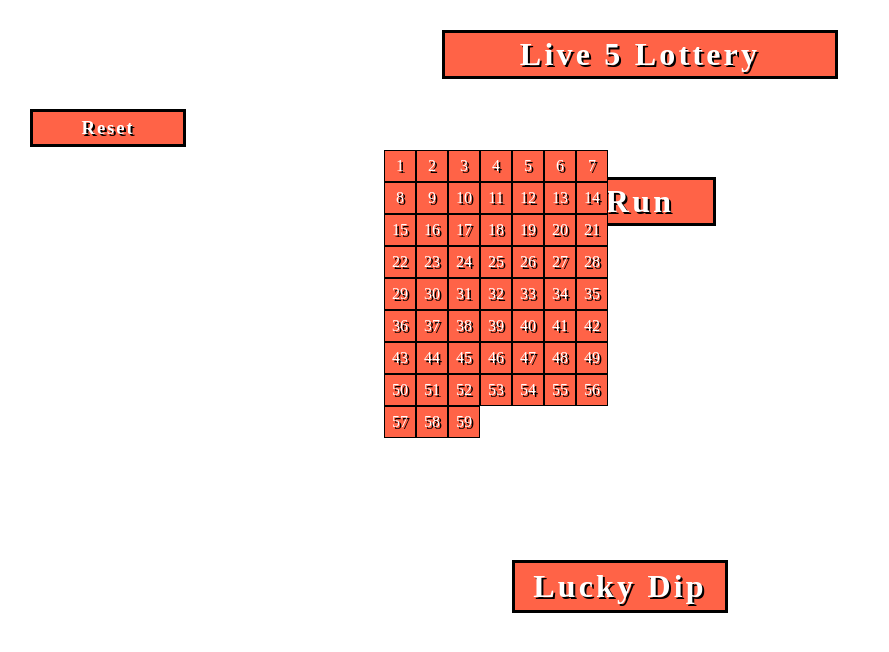
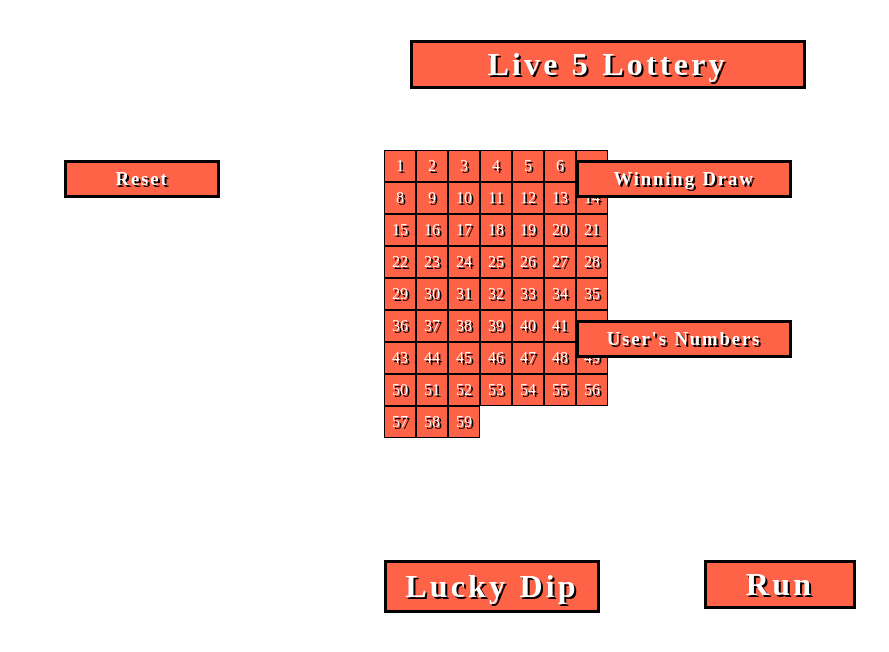
Before and after one commit to Chazalaz/Live5_Lottery, a plain HTML site: page index.html in a window 1280 px wide. Shown: the whole page, without its empty margins (0-889 px from the left). Drawn offline with Linux system fonts and the light colour scheme.

Commit message:
Changed layout

```diff
--- a/css/styles.css
+++ b/css/styles.css
@@ -15,23 +15,27 @@ header h1{
     background-color: tomato;
     border: 3px solid black;
     width: 30%;
-    margin: 30px auto;
     padding: 3px;
     text-align: center;
     letter-spacing: 0.1em;
+    position: fixed;
+    left: 32%;
+    top: 5%;
 }
 
 /* Buttons */
 
 #button_run{
     background-color: tomato;
-    margin: 30px auto;
     border: 3px solid black;
     width: 140px;
     text-align: center;
     letter-spacing: 0.1em;
     padding: 3px;
     transition: 0.3s;
+    position: fixed;
+    left: 55%;
+    top: 70%;
 }
 
 #button_run:hover{
@@ -44,12 +48,14 @@ header h1{
 #reset_page{
     background-color: tomato;
     border: 3px solid black;
-    margin: 30px;
     width: 140px;
     text-align: center;
     letter-spacing: 0.1em;
     padding: 5px;
     transition: 0.3s;
+    position: fixed;
+    left: 5%;
+    top: 20%;
 }
 
 #reset_page:hover{
@@ -68,8 +74,8 @@ header h1{
     letter-spacing: 0.1em;
     padding: 5px;
     transition: 0.3s;
-    position: absolute;
-    left: 40%;
+    position: fixed;
+    left: 30%;
     top: 70%;
 }
 
@@ -88,7 +94,7 @@ header h1{
     width: calc(60px * 4);
     margin: 30px auto;
     left: 30% auto;
-    position: absolute;
+    position: fixed;
     left: 30%;
     top: 15%;
 }
@@ -97,28 +103,32 @@ header h1{
     /*border: 1px solid red;*/
     width: calc(60px * 10);
     margin: 30px auto;
-    position: absolute;
+    position: fixed;
     left: 45%;
-    top: 35%;
+    top: 45%;
 }
 
 #generated_numbers_container{
     /*border: 1px solid red;*/
     width: calc(60px * 10);
     margin: 30px auto;
+    position: fixed;
+    left: 45%;
+    top: 25%;
+
 }
 
 /* Container Content */
 
 .generated_numbers{
-    background-color: rgb(0, 0, 0);
-    width: 60px;
-    height: 60px;
-    line-height: 60px;
-    font-size: 1.3em;
+    background-color: yellow;
+    border: black;
+    width: 50px;
+    height: 50px;
+    line-height: 50px;
+    font-size: 1.2em;
     margin-left: 30px;
     text-align: center;
-    color: #000;
     list-style-type: none;
     display: inline-block;
     border-radius: 50%;
@@ -155,3 +165,34 @@ header h1{
 .grid_cursor{
     background-color: red;
 }
+
+
+/* Text Boxes */
+
+#user_numbers{
+    background-color: tomato;
+    border: 3px solid black;
+    left: 20%;
+    width: 200px;
+    text-align: center;
+    letter-spacing: 0.1em;
+    padding: 5px;
+    transition: 0.3s;
+    position: fixed;
+    left: 45%;
+    top: 40%;
+}
+
+#winning_draw{
+    background-color: tomato;
+    border: 3px solid black;
+    left: 20%;
+    width: 200px;
+    text-align: center;
+    letter-spacing: 0.1em;
+    padding: 5px;
+    transition: 0.3s;
+    position: fixed;
+    left: 45%;
+    top: 20%;
+}
--- a/index.html
+++ b/index.html
@@ -8,12 +8,14 @@
 </head>
 <body>
     <header><h1>Live 5 Lottery</h1></header>
-    <h3 id="reset_page">Reset</h3>
     <div id="grid_container"></div>
     <div id="my_numbers_container"></div>
+    <div id="generated_numbers_container"></div>
     <h1 id="button_run">Run</h1>
     <h1 id="lucky_dip">Lucky Dip</h1>
-    <div id="generated_numbers_container"></div>
+    <h3 id="user_numbers">User's Numbers</h3>
+    <h3 id="winning_draw">Winning Draw</h3>
+    <h3 id="reset_page">Reset</h3>
     <script src="js/lottery.js"></script>
 </body>
 </html>
```
